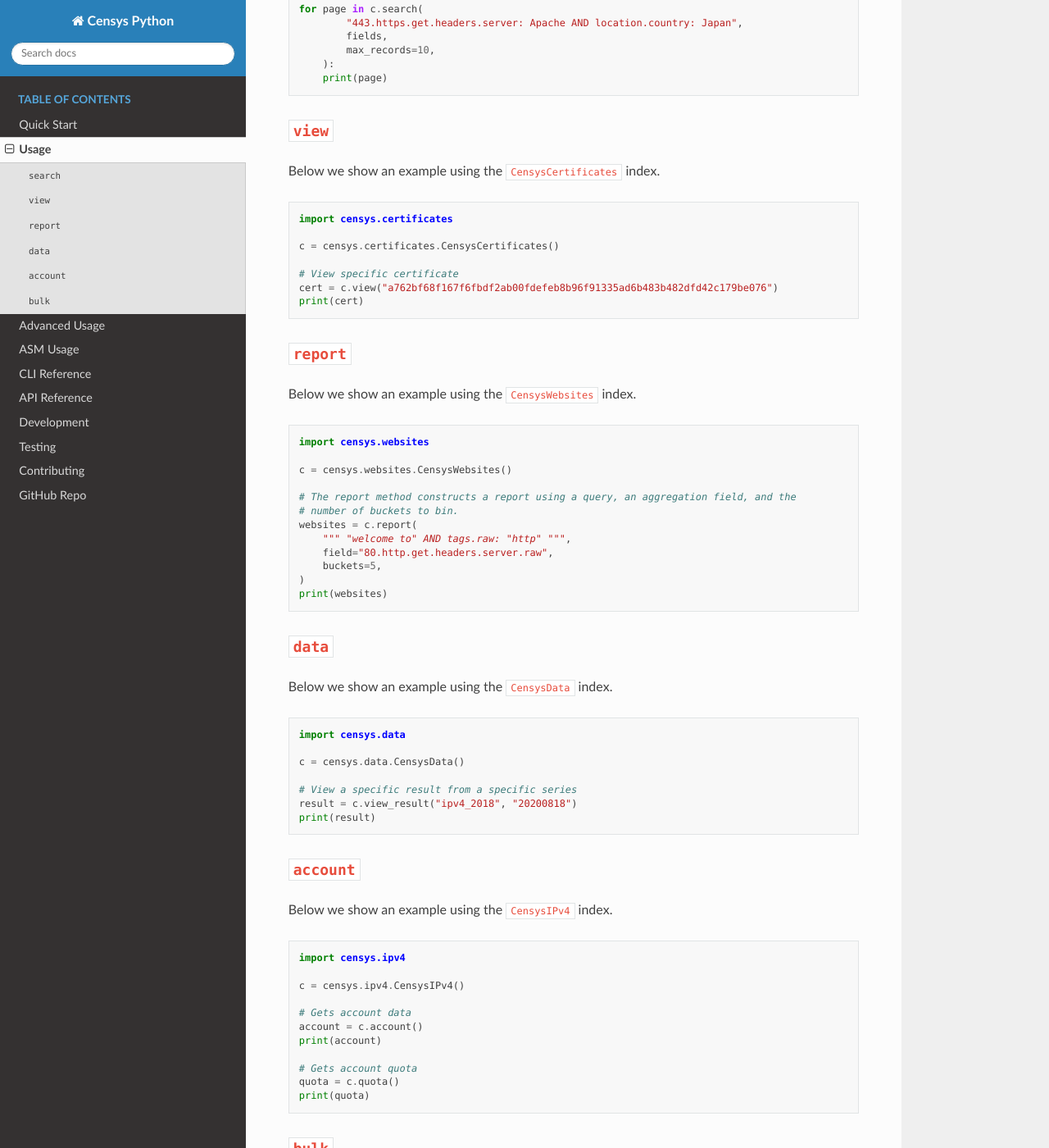
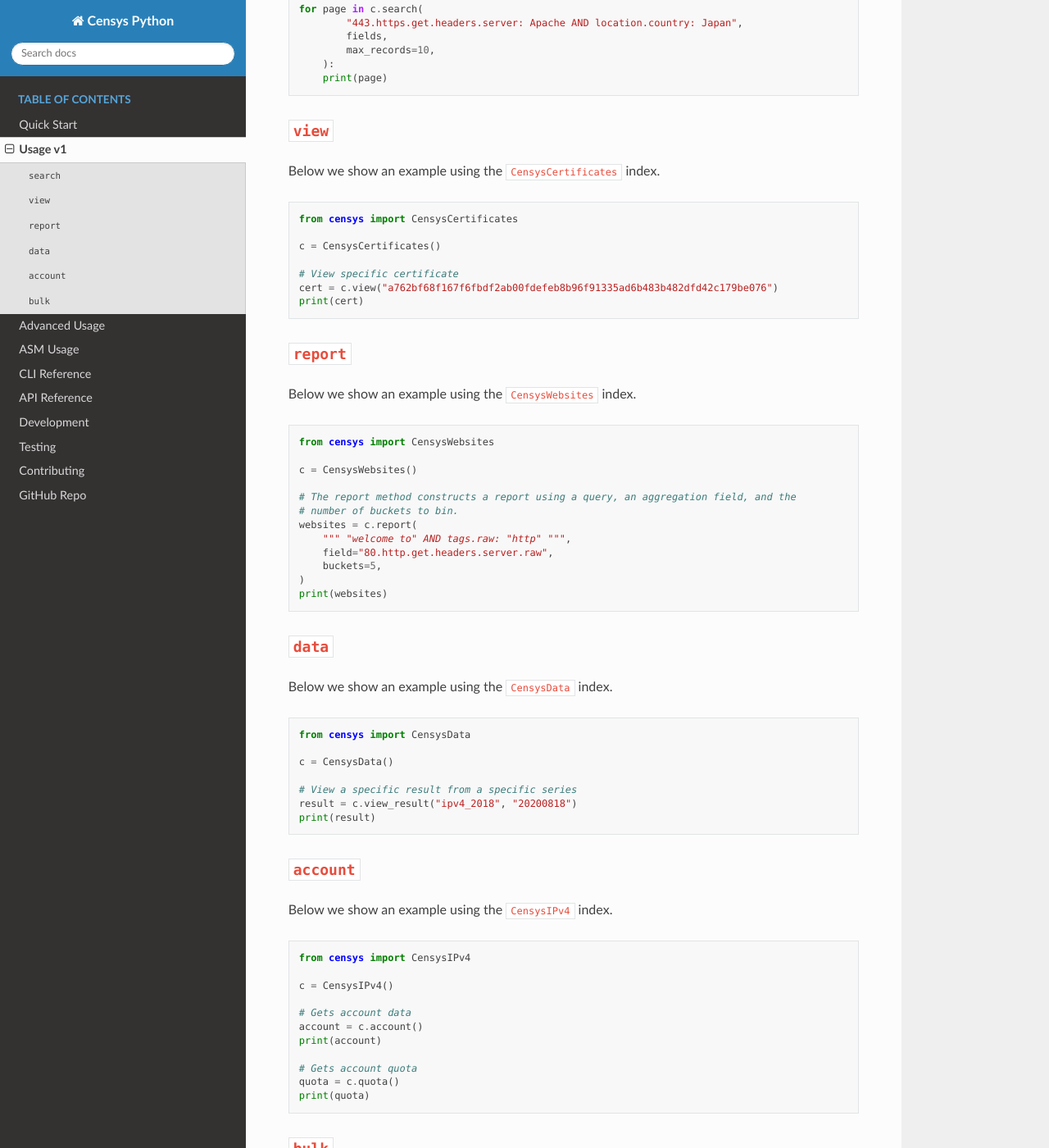
Before and after one commit to censys/censys-python, a Sphinx documentation site: the page built from docs/usage-v1.rst, in a window 1280 px wide and 1400 px high, scrolled down 1400 px. Shown: the whole window at 82% size. Built offline with Sphinx 7.4.7 and the Read the Docs theme 2.0.0, drawn with Linux system fonts in a browser that asks for light colours; some of the changed text lies outside the part shown.

```diff
--- a/docs/advanced-usage.rst
+++ b/docs/advanced-usage.rst
@@ -8,13 +8,13 @@ If you need to use a proxy, you can configure resource indexes with the proxies
 
 .. code:: python
 
-    import censys.ipv4
+    from censys.v1.ipv4 import CensysIPv4
 
     proxies = {
         "https": "http://10.10.1.10:1080",
     }
 
-    c = censys.ipv4.CensysIPv4(proxies=proxies)
+    c = CensysIPv4(proxies=proxies)
 
     for page in c.search(
         "443.https.get.headers.server: Apache AND location.country: Japan", max_records=10
--- a/docs/index.rst
+++ b/docs/index.rst
@@ -14,7 +14,7 @@ Welcome to Censys Python's documentation!
    :caption: Table of Contents
 
    quick-start
-   usage
+   usage-v1
    advanced-usage
    asm-usage
    cli
--- a/docs/usage.rst
+++ b/docs/usage-v1.rst
@@ -1,5 +1,5 @@
-Usage
-=====
+Usage v1
+========
 
 The Censys Search API provides functionality for interacting with Censys resources such as IPv4 addresses, Websites, and Certificates, and for viewing Account information such as query quota.
 
@@ -27,9 +27,9 @@ Below we show an example using the ``CensysIPv4`` index.
 
 .. code:: python
 
-    import censys.ipv4
+    from censys import CensysIPv4
 
-    c = censys.ipv4.CensysIPv4()
+    c = CensysIPv4()
 
     for page in c.search(
         "443.https.get.headers.server: Apache AND location.country: Japan",
@@ -66,9 +66,9 @@ Below we show an example using the ``CensysCertificates`` index.
 
 .. code:: python
 
-    import censys.certificates
+    from censys import CensysCertificates
 
-    c = censys.certificates.CensysCertificates()
+    c = CensysCertificates()
 
     # View specific certificate
     cert = c.view("a762bf68f167f6fbdf2ab00fdefeb8b96f91335ad6b483b482dfd42c179be076")
@@ -81,9 +81,9 @@ Below we show an example using the ``CensysWebsites`` index.
 
 .. code:: python
 
-    import censys.websites
+    from censys import CensysWebsites
 
-    c = censys.websites.CensysWebsites()
+    c = CensysWebsites()
 
     # The report method constructs a report using a query, an aggregation field, and the
     # number of buckets to bin.
@@ -101,9 +101,9 @@ Below we show an example using the ``CensysData`` index.
 
 .. code:: python
 
-    import censys.data
+    from censys import CensysData
 
-    c = censys.data.CensysData()
+    c = CensysData()
 
     # View a specific result from a specific series
     result = c.view_result("ipv4_2018", "20200818")
@@ -116,9 +116,9 @@ Below we show an example using the ``CensysIPv4`` index.
 
 .. code:: python
 
-    import censys.ipv4
+    from censys import CensysIPv4
 
-    c = censys.ipv4.CensysIPv4()
+    c = CensysIPv4()
 
     # Gets account data
     account = c.account()
@@ -137,9 +137,9 @@ Below we show an example using the ``CensysCertificates`` index.
 
 .. code:: python
 
-    import censys.certificates
+    from censys import CensysCertificates
 
-    c = censys.certificates.CensysCertificates()
+    c = CensysCertificates()
 
     fingerprints = [
         "fce621c0dc1c666d03d660472f636ce91e66e96460545f0da7eb1a24873e2f70",
```
Also changed, not shown: docs/censys.asm.assets.rst (added, +45 -0 lines), docs/censys.asm.rst (+8 -8 lines), docs/censys.rst (+2 -40 lines), docs/censys.v1.rst (added, +53 -0 lines), docs/censys.v2.rst (added, +10 -0 lines), 1 other file.
